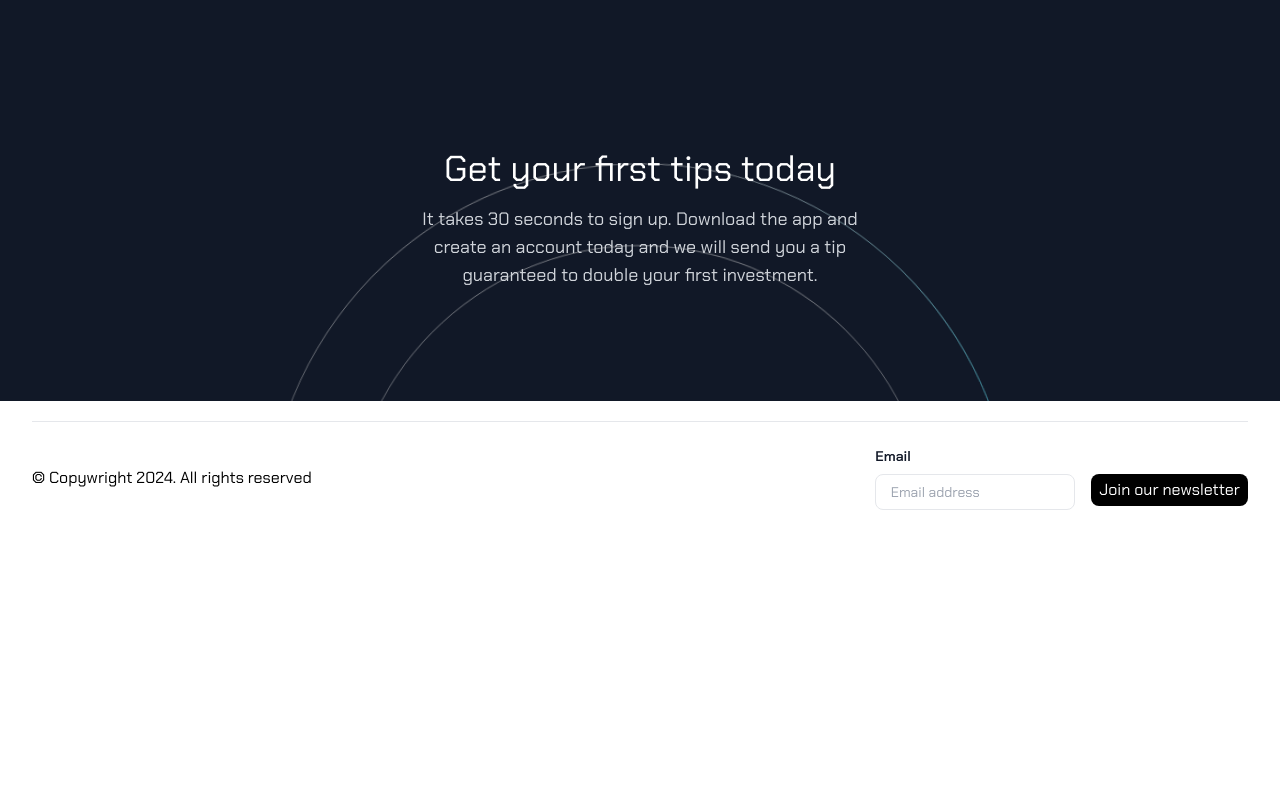
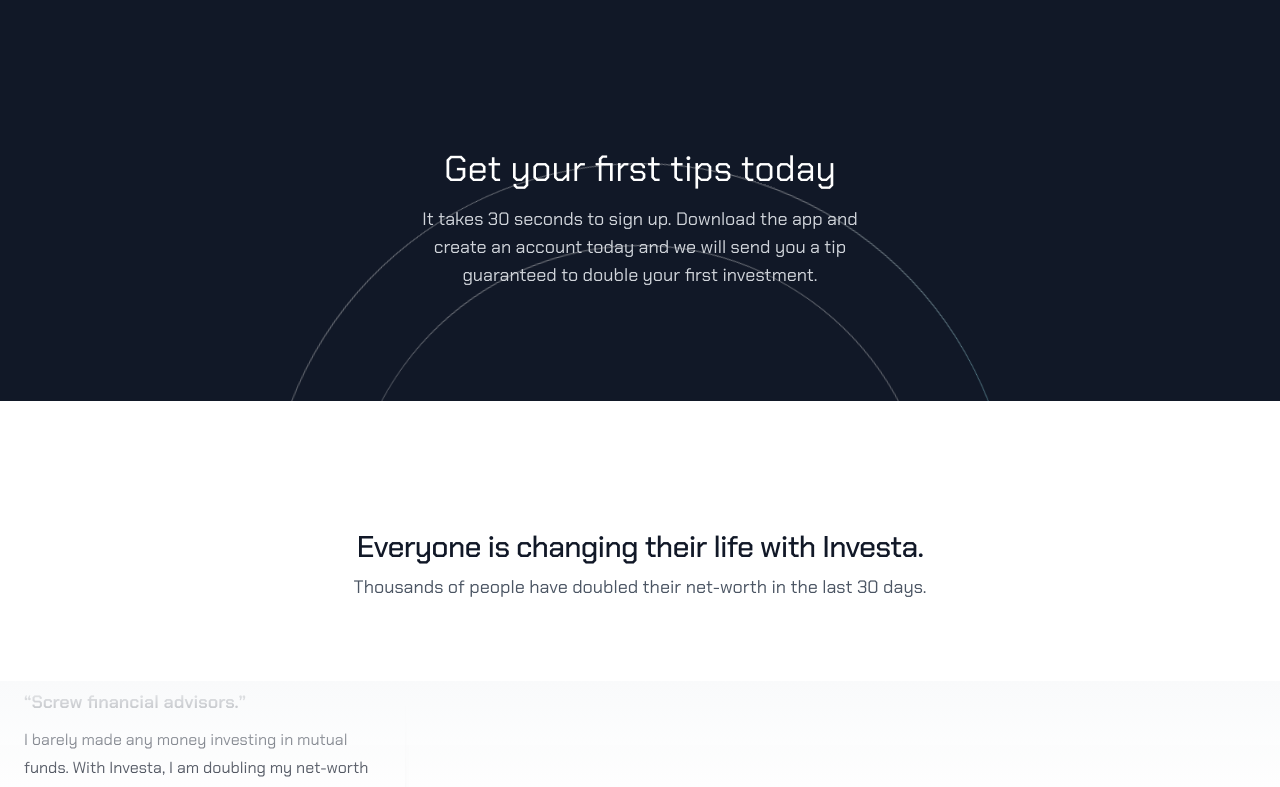
Before and after one commit to chibokaxavier/smartvest, a Next.js app: page / in a window 1280 px wide. Shown: the part 2000-2787 px from the top of the page. Before the commit the page ends 2578 px from the top, so only its background shows below. Built offline with nearby package versions, Linux system fonts and the light colour scheme.

Commit message:
review secyion complete

```diff
--- /dev/null
+++ b/app/components/Review.tsx
@@ -0,0 +1,26 @@
+import React from "react";
+import ReviewGrid from "./ReviewGrid";
+
+const Reviews = () => {
+  return (
+    <section
+      id="reviews"
+      aria-labelledby="reviews-title"
+      className="pb-16 pt-20 sm:pb-24 sm:pt-32"
+    >
+      <p
+        id="reviews-title"
+        className="text-3xl font-medium tracking-tight text-gray-900 sm:text-center"
+      >
+        {" "}
+        Everyone is changing their life with Investa.{" "}
+      </p>
+      <p className="mt-2 text-lg text-gray-600 sm:text-center">
+        Thousands of people have doubled their net-worth in the last 30 days.
+      </p>
+      <ReviewGrid />
+    </section>
+  );
+};
+
+export default Reviews;
--- a/app/page.tsx
+++ b/app/page.tsx
@@ -1,6 +1,7 @@
 import Hero from "./components/Hero";
 import Feature from "./components/Feature";
 import CallToAction from "./components/CallToAction";
+import Reviews from "./components/Review";
 
 export default function Home() {
   return (
@@ -8,6 +9,7 @@ export default function Home() {
       <Hero />
       <Feature />
       <CallToAction />
+      <Reviews />
     </div>
   );
 }
```
